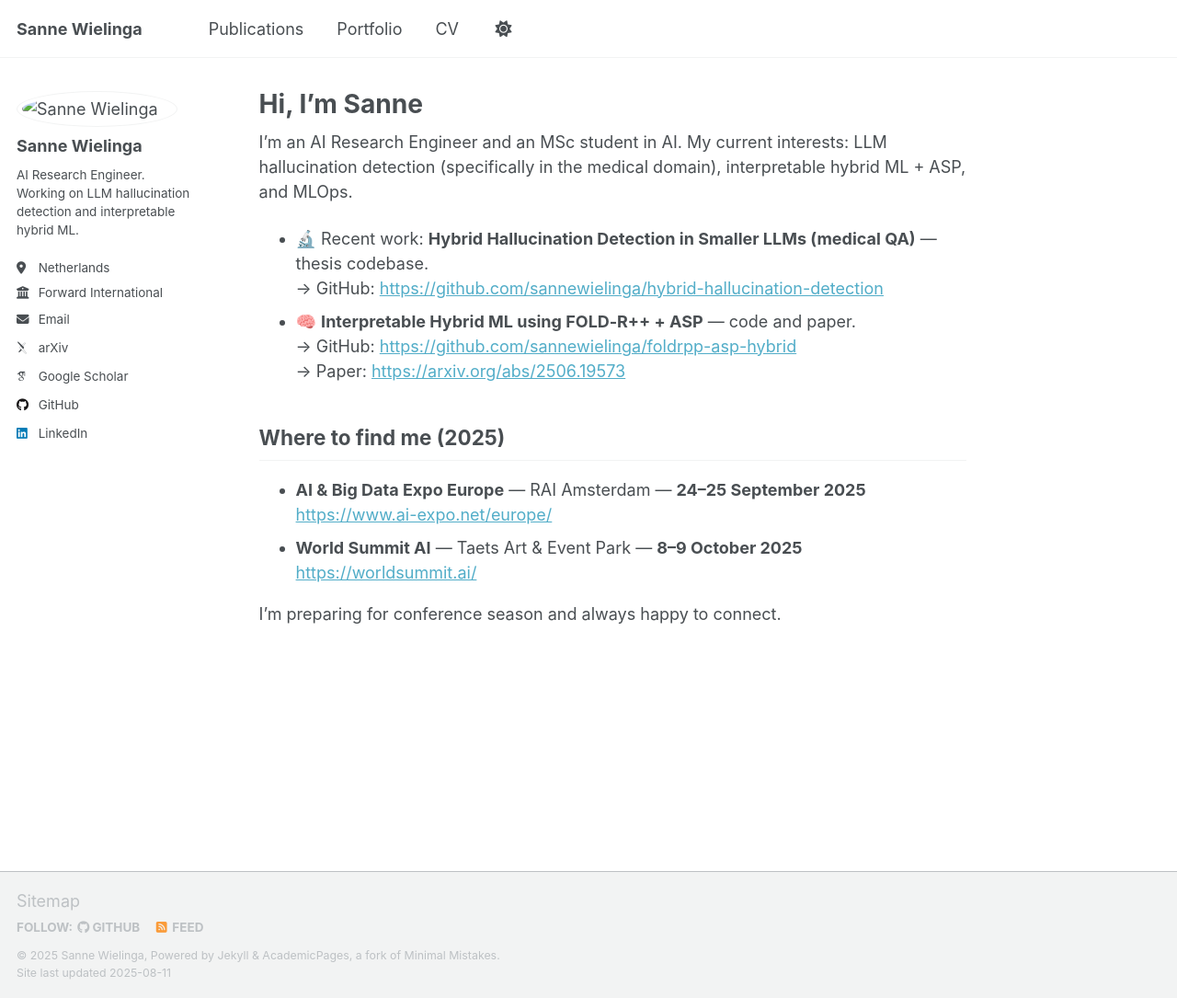
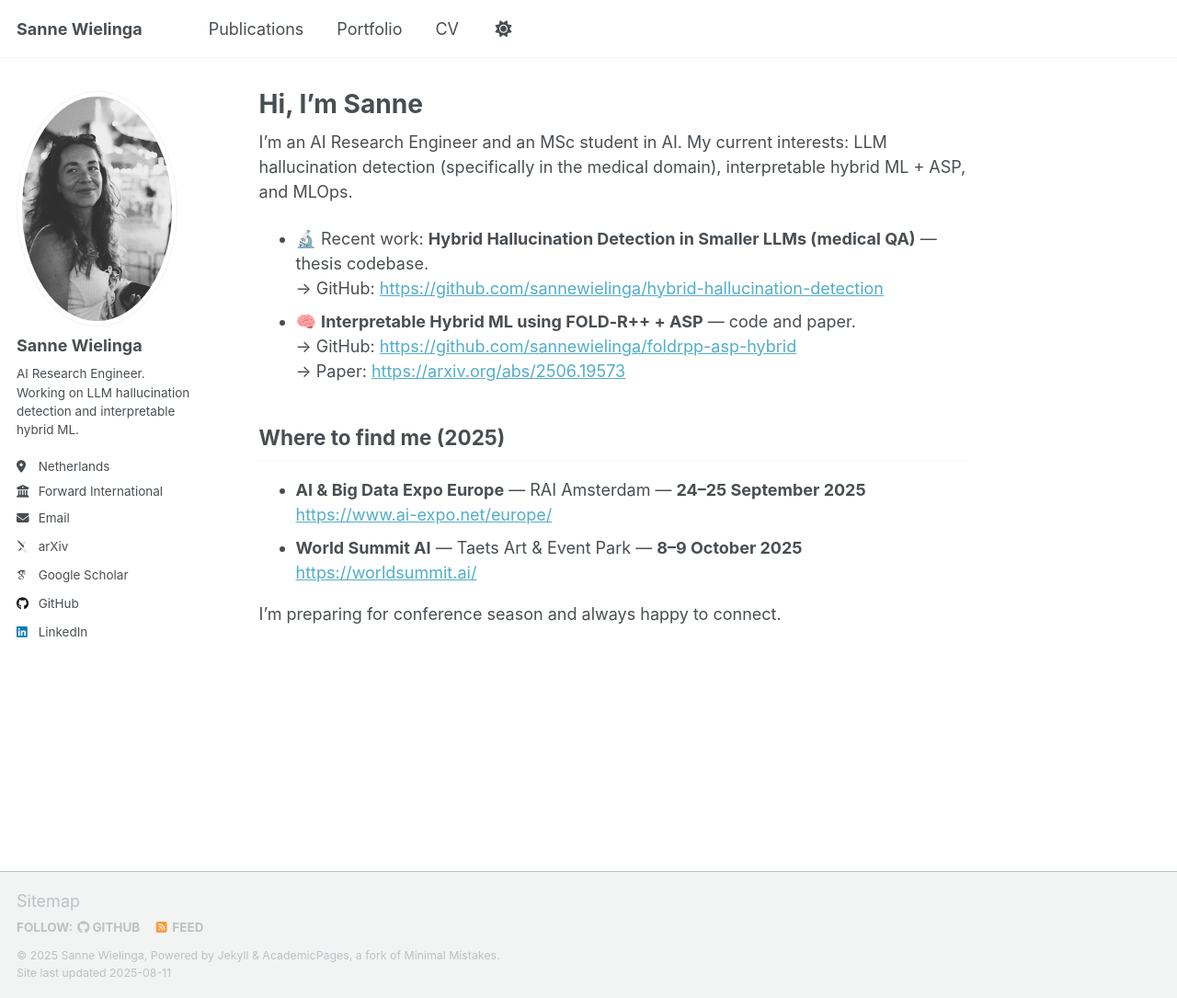
Before and after one commit to sannewielinga/sannewielinga.github.io, a Jekyll site: the page built from _pages/about.md, in a window 1280 px wide and 1085 px high. Shown: the whole window at 92% size. Built offline with Jekyll 4.4.1, drawn with Linux system fonts in a browser that asks for light colours; some web fonts are replaced; a script that is not in the unit is left out.

Commit message:
Fix image

```diff
--- a/_config.yml
+++ b/_config.yml
@@ -22,7 +22,7 @@ repository               : "sannewielinga/sannewielinga.github.io"
 #               Additional customization can be done by editing /_includes/author-profile.html
 author:
   # Biographic information
-  avatar           : "./images/linkedin.jpg"
+  avatar           : "./linkedin.jpg"
   name             : "Sanne Wielinga"
   pronouns         : # example: "she/her"
   bio              : "AI Research Engineer. Working on LLM hallucination detection and interpretable hybrid ML."
```
